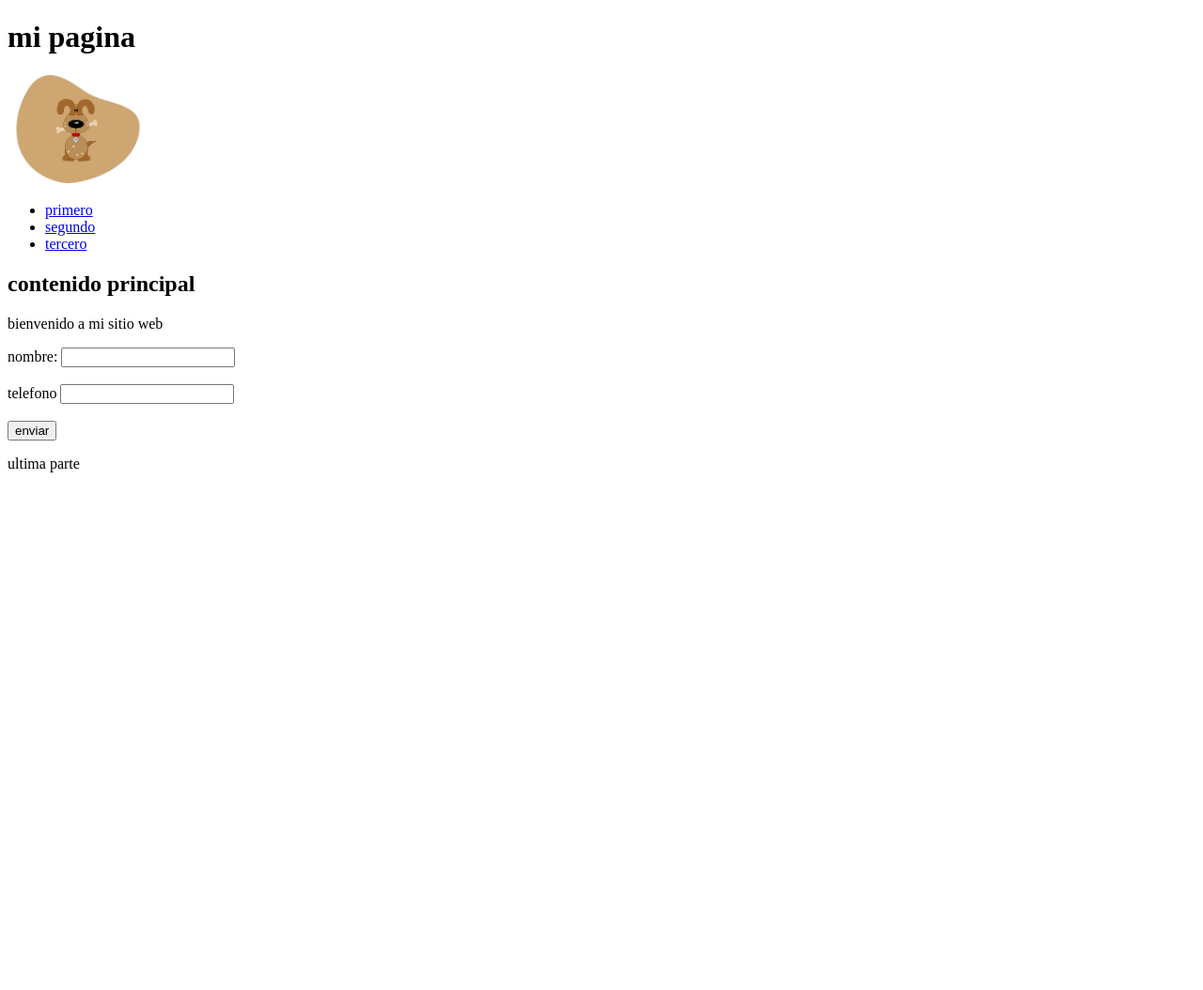
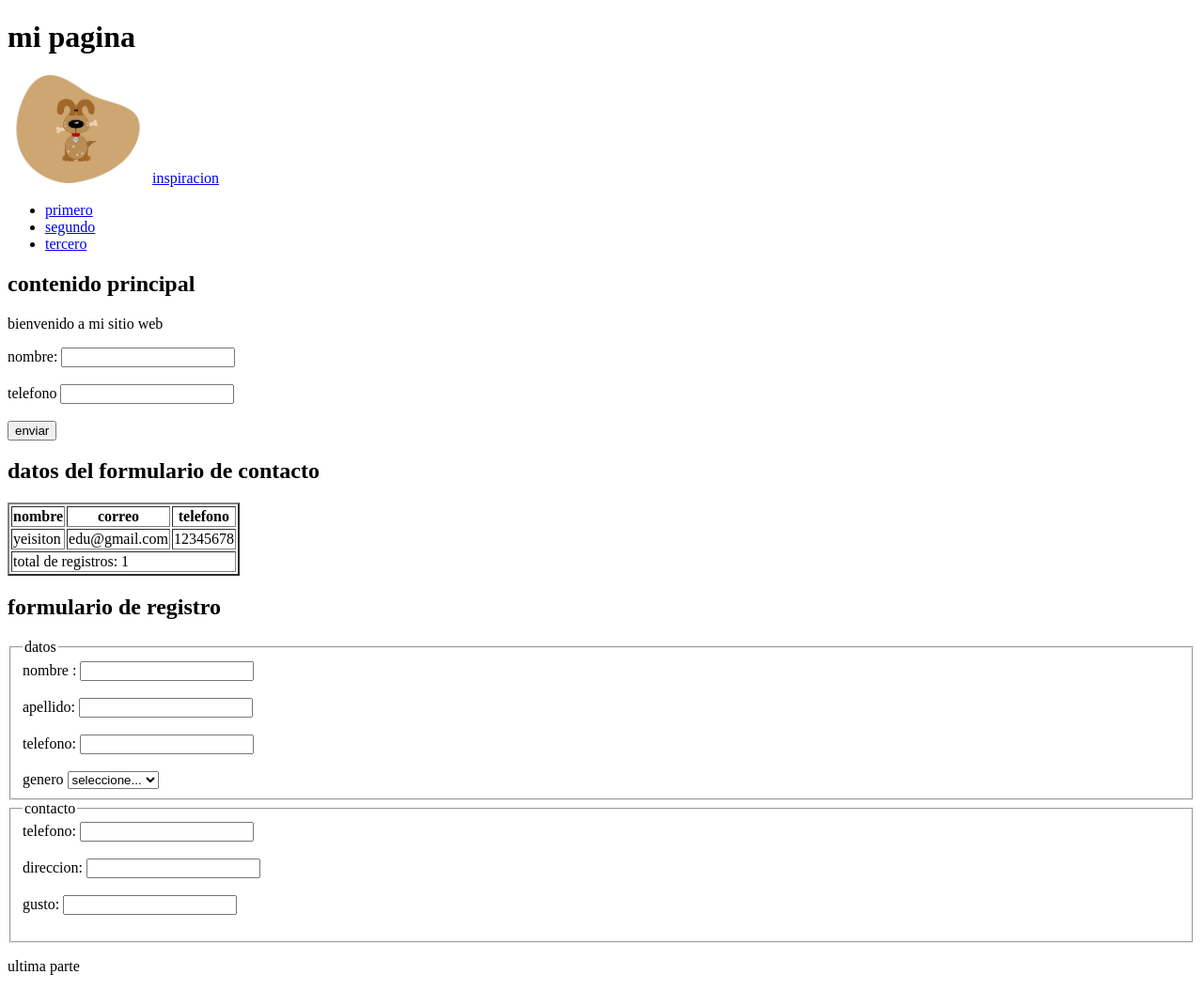
Before and after one commit to yeisonguarin/HTML, a plain HTML site: page index2.html in a window 1280 px wide. Shown: the whole page at 94% size. Before the commit the page ends 800 px from the top, so only its background shows below. Drawn offline with Linux system fonts and the light colour scheme.

Commit message:
actualizacion de html

```diff
--- a/index2.html
+++ b/index2.html
@@ -12,6 +12,7 @@
 
     <h1>mi pagina</h1>
     <img src="123.jpg" alt="un perrito trise" width="150">
+    <a href="https://www.youtube.com/results?search_query=la+quemona">inspiracion</a>
     <nav>
       <ul>
         <li><a href="#inicio">primero</a></li>
@@ -35,7 +36,68 @@
     <label for="number">telefono</label>
     <input type="number" id="telefono" name="telefono" required><br><br>
     <button type="submit">enviar</button>
+    <section>
+      <h2>datos del formulario de contacto</h2>
+      <table border="2">
+        <thead>
+          <tr>
+            <th>nombre</th>
+            <th>correo</th>
+            <th>telefono</th>
+          </tr>
+        </thead>
+        <tbody>
+          <tr>
+            <td>yeisiton</td>
+            <td>edu@gmail.com</td>
+            <td>12345678</td>
+          </tr>
+        </tbody>
+        <tfoot>
+          <tr>
+            <td colspan="3">total de registros: 1</td>
+          </tr>
+        </tfoot>
+
+
+
+
+
+      </table>
+    </section>
+    <section>
+      <h2>formulario de registro</h2>
+      <form action="#" method="post">
+        <fieldset>
+          <legend>datos</legend>
+          <label for="nombre">nombre :</label>
+          <input type="text" id="nombre" name="nombre" required><br><br>
+          <label for="apellido">apellido:</label>
+          <input type="text" id="apellido" name="apellido" required><br><br>
+          <label for="tel">telefono:</label>
+          <input type="number" id="telefono" name="telefono" required><br><br>
+          <label for="genero">genero</label>
+          <select name="genero" id="genero" required>
+            <option value="">seleccione...</option>
+            <option value="masculino">masculino</option>
+            <option value="femenino">femenino</option>
+            <option value="otro">otro</option>
+
+          </select>
+        </fieldset>
+        <fieldset>
+          <legend>contacto</legend>
+          <label for="number">telefono:</label>
+          <input type="number" id="telefono" name="telefono" required><br><br>
+          <label for="direccion">direccion:</label>
+          <input type="text" id="direccion" name="direccion" required><br><br>
+          <label for="gusto">gusto:</label>
+          <input type="gusto" id="gusto" name="gusto" required><br><br>
+        </fieldset>
+      </form>
+    </section>
   </main>
+
   <footer>
     <p>ultima parte</p>
   </footer>
```
